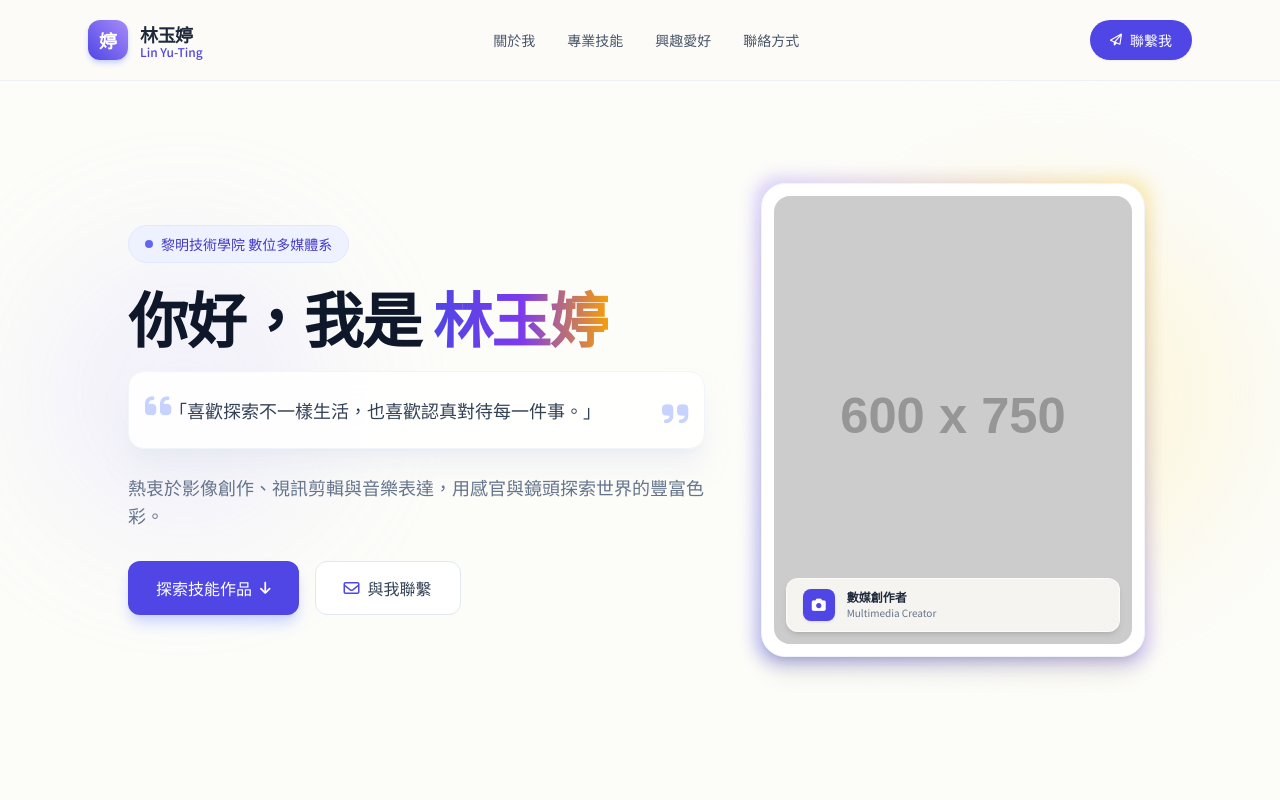
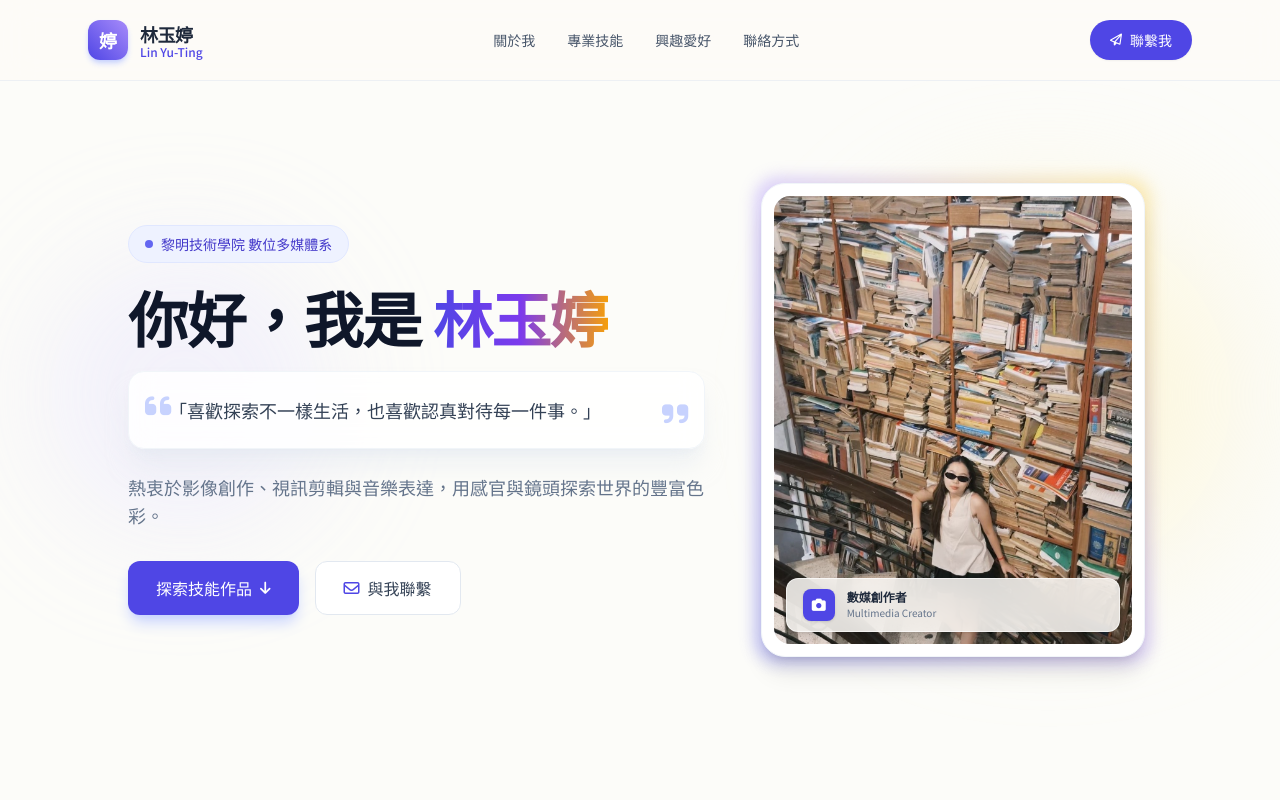
Before and after one commit to tting125/yuting, a plain HTML site: page index.html in a window 1280 px wide. Shown: the top 800 px of the page. Drawn offline with nearby package versions, Linux system fonts and the light colour scheme; placeholder pictures from the web are drawn by us.

Commit message:
Update index.html

```diff
--- a/index.html
+++ b/index.html
@@ -186,7 +186,7 @@
                                 例如：src="https://your-domain.com/path-to-your-photo.jpg"
                             -->
                             <div class="overflow-hidden rounded-2xl aspect-[4/5] bg-slate-100 relative">
-                                <img src="https://placehold.co/600x750/eef2ff/4338ca?text=%E6%9E%97%E7%8E%89%E5%A9%B7%0APhoto"
+                                <img src="ting.jpg"
                                      alt="林玉婷個人照片"
                                      class="w-full h-full object-cover group-hover:scale-105 transition-transform duration-700 ease-out"
                                      onerror="this.src='https://placehold.co/600x750/f1f5f9/64748b?text=Personal+Photo'">
```
